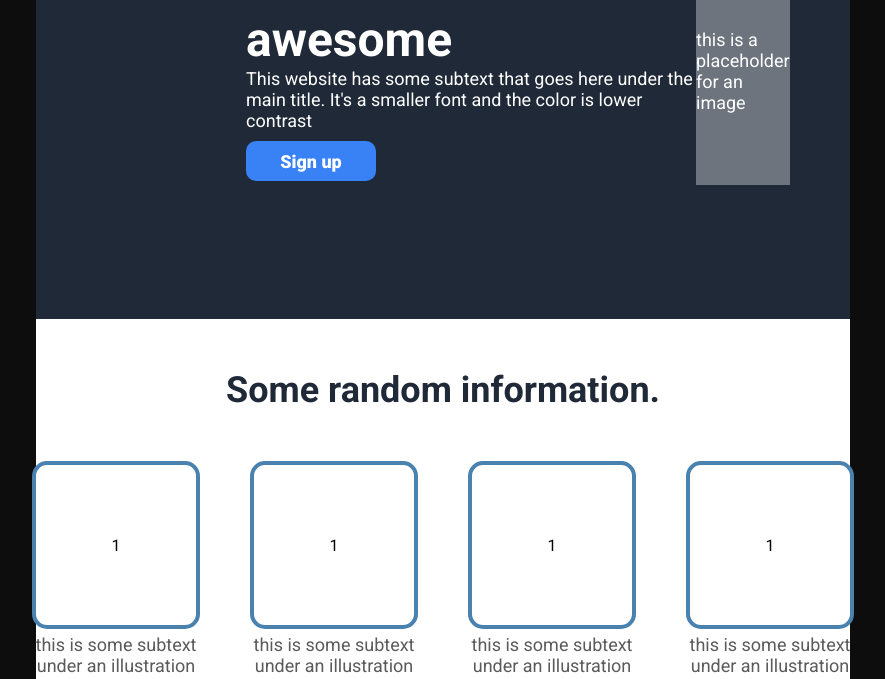
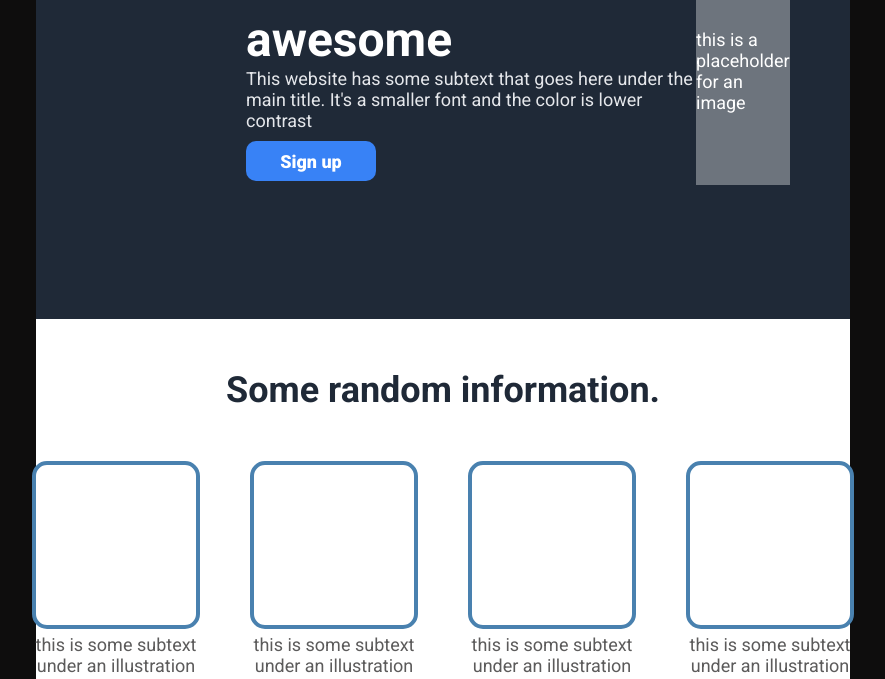
Before and after one commit to DevMax1997/project_x, a plain HTML site: page index.html in a window 1280 px wide. Shown: the part 216-895 px from the top of the page, without its empty margins (197-1082 px from the left). Drawn offline with Linux system fonts and the light colour scheme.

Commit message:
detail fix

```diff
--- a/index.html
+++ b/index.html
@@ -44,27 +44,27 @@
         <div class="boxdiv">
 
             <div class="mainbox">
-                    <div class="box">1</div>
+                <div class="box"></div>
                 <div class="childbox">this is some subtext under an
                                              illustration or image</div>
             </div>
 
 
             <div class="mainbox">
-                    <div class="box">1</div>
+                <div class="box"></div>
                 <div class="childbox">this is some subtext under an
                                             illustration or image</div>
             </div>
 
 
              <div class="mainbox">
-                <div class="box">1</div>
+                <div class="box"></div>
                 <div class="childbox">this is some subtext under an
                                         illustration or image</div>
              </div>
 
              <div class="mainbox">
-                    <div class="box">1</div>
+                <div class="box"></div>
                 <div class="childbox">this is some subtext under an
                                             illustration or image</div>
             </div>
--- a/styles/styles.css
+++ b/styles/styles.css
@@ -88,7 +88,7 @@
 
 #subtext {
     width: 450px;
-    color: white;
+    color:#E5e7eb;
     font-size: 18px;
     margin-bottom: 10px;
 }
@@ -154,9 +154,6 @@
     height: 160px;
     margin: 0px 25px;
     display: flex;
-    flex-direction: column;
-    justify-content: center;
-    align-items: center;
     border: 4px solid rgb(73, 129, 175);
     border-radius: 15px;
 }
@@ -223,6 +220,7 @@
 
 .p2 {
     font-size: 1.1rem;
+    color:#E5e7eb;
 }
 
 .signup {
```
Lines whose indentation alone changed are shown as unchanged.
